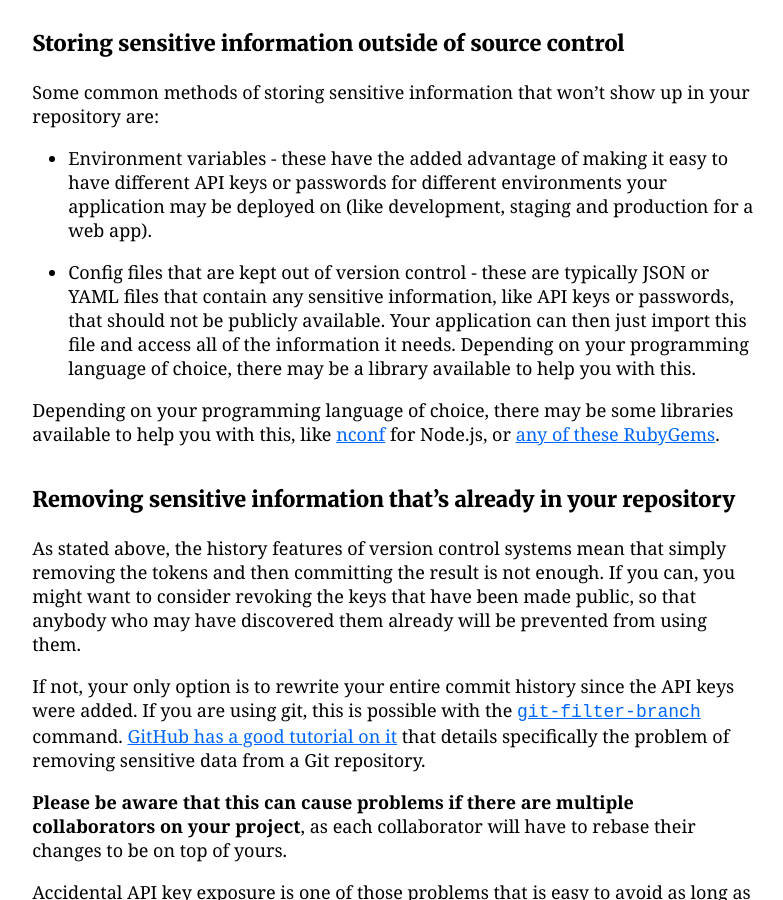
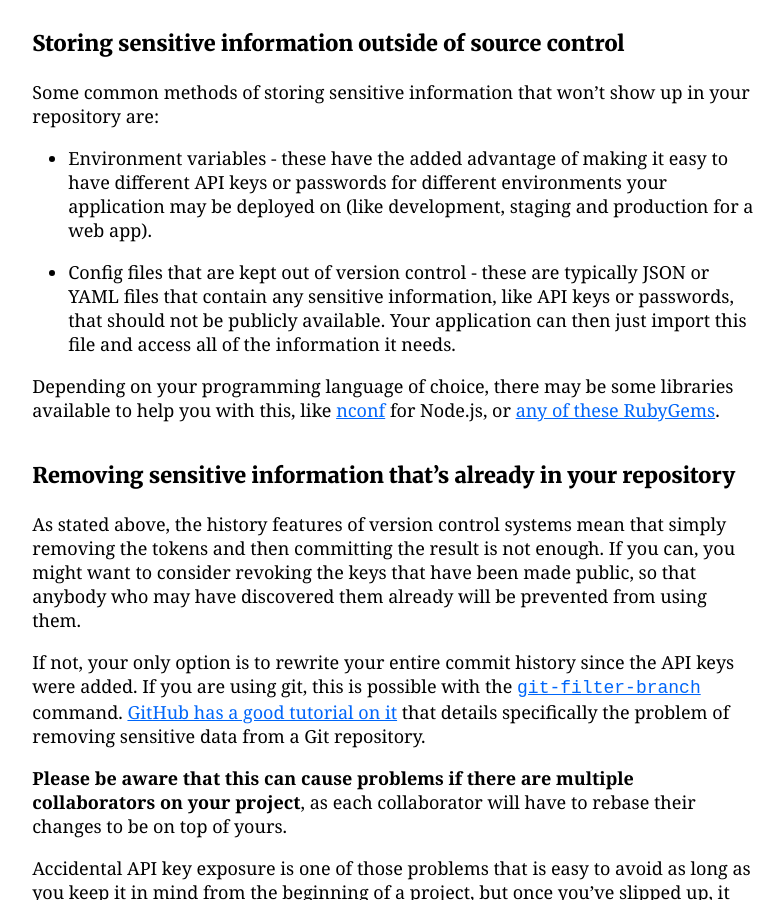
Before and after one commit to hyl/penman.github.io, a Jekyll site: the page built from _posts/2014-02-02-api-key-exposure.md, in a window 1280 px wide and 900 px high, scrolled down 1648 px. Shown: the whole window, without its empty margins (246-1029 px from the left). Built offline with Jekyll 4.4.1, drawn with Linux system fonts in a browser that asks for light colours; Markdown is read by kramdown in place of the engine named in the settings; comment, search, counter and statistics services are not loaded.

Commit message:
fixed sentence repeat

```diff
--- a/_posts/2014-02-02-api-key-exposure.md
+++ b/_posts/2014-02-02-api-key-exposure.md
@@ -32,7 +32,7 @@ But when you're actually using source control for managing your project, this so
 Some common methods of storing sensitive information that won't show up in your repository are:
 
 * Environment variables - these have the added advantage of making it easy to have different API keys or passwords for different environments your application may be deployed on (like development, staging and production for a web app).
-* Config files that are kept out of version control - these are typically JSON or YAML files that contain any sensitive information, like API keys or passwords, that should not be publicly available. Your application can then just import this file and access all of the information it needs. Depending on your programming language of choice, there may be a library available to help you with this.
+* Config files that are kept out of version control - these are typically JSON or YAML files that contain any sensitive information, like API keys or passwords, that should not be publicly available. Your application can then just import this file and access all of the information it needs.
 
 Depending on your programming language of choice, there may be some libraries available to help you with this, like [nconf](https://github.com/flatiron/nconf) for Node.js, or [any of these RubyGems](https://www.ruby-toolbox.com/categories/Configuration_Management).
 
```
